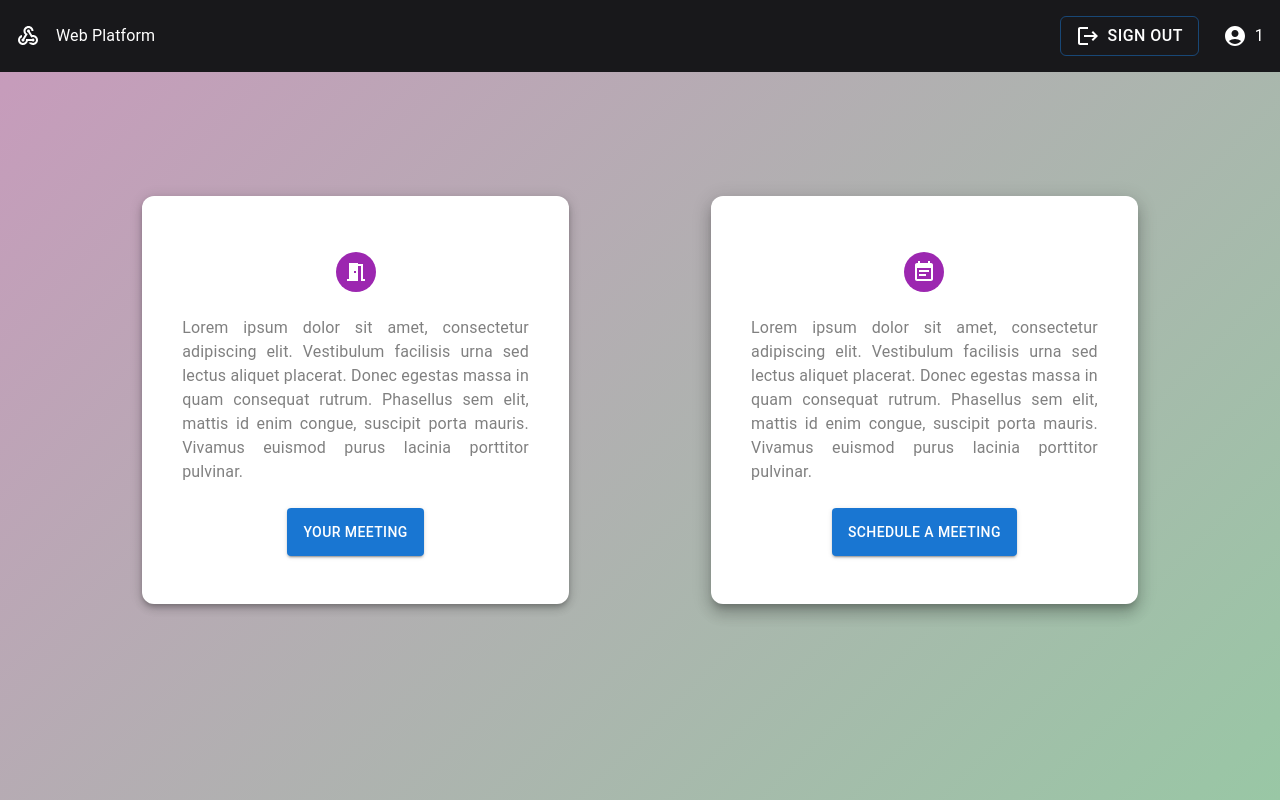
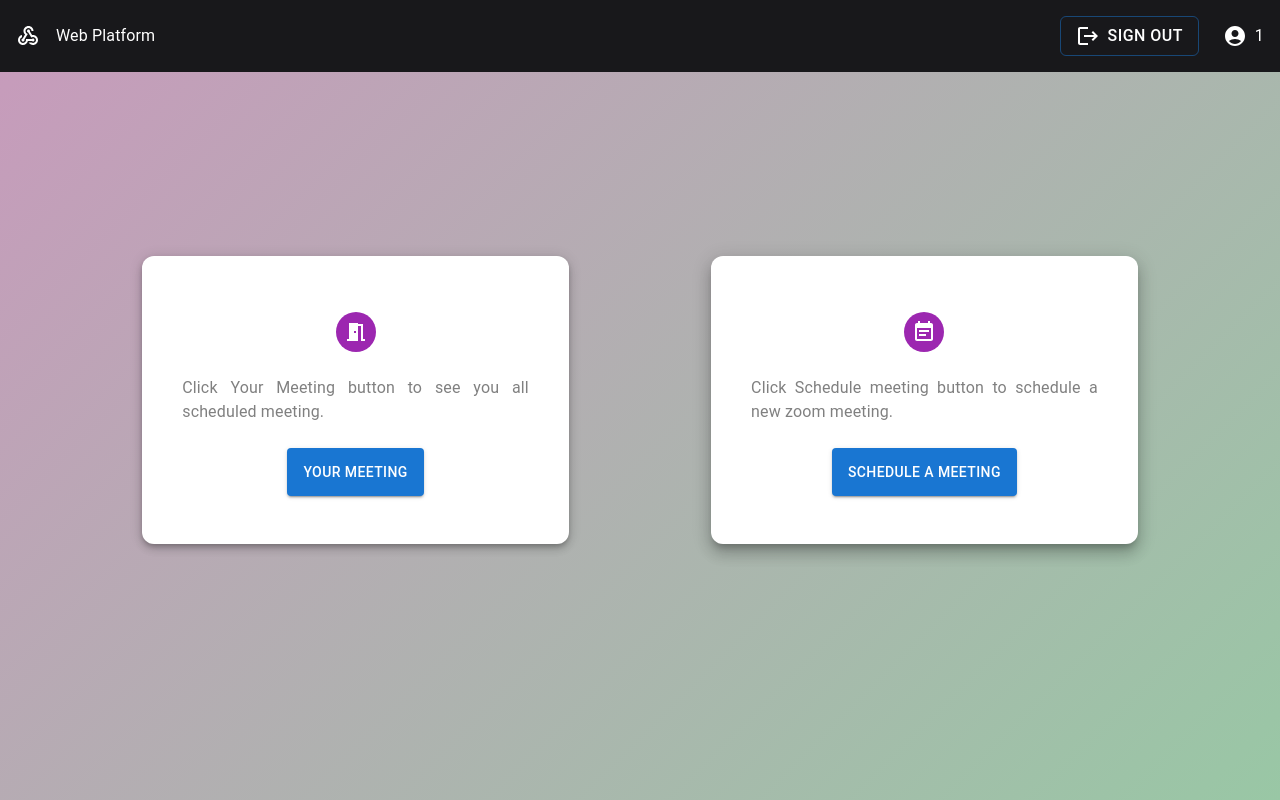
Before and after one commit to DeepanshuShah19/WebPlatform, a React (Create React App) app in the folder web_platform/: page /home in a window 1280 px wide. Built offline with nearby package versions, Linux system fonts and the light colour scheme; no server answers; sample sign-in values are in the browser's storage.

Commit message:
final ui and server changes

```diff
--- a/web_platform/src/components/Home.js
+++ b/web_platform/src/components/Home.js
@@ -84,11 +84,7 @@ class Home extends Component {
                         paddingRight: 5,
                       }}
                     >
-                      Lorem ipsum dolor sit amet, consectetur adipiscing elit.
-                      Vestibulum facilisis urna sed lectus aliquet placerat.
-                      Donec egestas massa in quam consequat rutrum. Phasellus
-                      sem elit, mattis id enim congue, suscipit porta mauris.
-                      Vivamus euismod purus lacinia porttitor pulvinar.
+                      Click Your Meeting button to see you all scheduled meeting.
                     </Typography>
 
                     <Link
@@ -141,11 +137,7 @@ class Home extends Component {
                         paddingRight: 5,
                       }}
                     >
-                      Lorem ipsum dolor sit amet, consectetur adipiscing elit.
-                      Vestibulum facilisis urna sed lectus aliquet placerat.
-                      Donec egestas massa in quam consequat rutrum. Phasellus
-                      sem elit, mattis id enim congue, suscipit porta mauris.
-                      Vivamus euismod purus lacinia porttitor pulvinar.
+                      Click Schedule meeting button to schedule a new zoom meeting.
                     </Typography>
 
                     <Link href="/scheduler" underline="None" variant="body2">
--- a/web_platform/src/components/Posts.js
+++ b/web_platform/src/components/Posts.js
@@ -65,8 +65,8 @@ class Posts extends Component {
     }
   };
 
-  sendmail = async (attendee) => {
-    let sendmailResponse = await sendmail(attendee);
+  sendmail = async (attendee, joinURL, time) => {
+    let sendmailResponse = await sendmail(attendee, localStorage.getItem("userEmailId"), joinURL, time);
     if (sendmailResponse === "ok") {
       Swal.fire({
         icon: "success",
@@ -237,7 +237,7 @@ class Posts extends Component {
                                 <Button
                                   variant="contained"
                                   endIcon={<SendIcon />}
-                                  onClick={() => this.sendmail(post.Attendee)}
+                                  onClick={() => this.sendmail(post.Attendee,post.Join_URL,post.Time)}
                                 >
                                   Send Invitation
                                 </Button>
--- a/web_platform/src/utils/apiCalls.js
+++ b/web_platform/src/utils/apiCalls.js
@@ -297,9 +297,12 @@ export const deleteMeeting = async (meetingId) => {
   return null;
 };
 
-export const sendmail = async (attendee) => {
+export const sendmail = async (attendee, emailId, joinURL, time) => {
   const requestBody = JSON.stringify({
-    listOfAttendee: attendee
+    listOfAttendee: attendee,
+    email: emailId,
+    joinURL: joinURL,
+    time: time
   });
 
   const options = {
```
Also changed, not shown: 1 other file (tests, documents, lock files or other folders).
